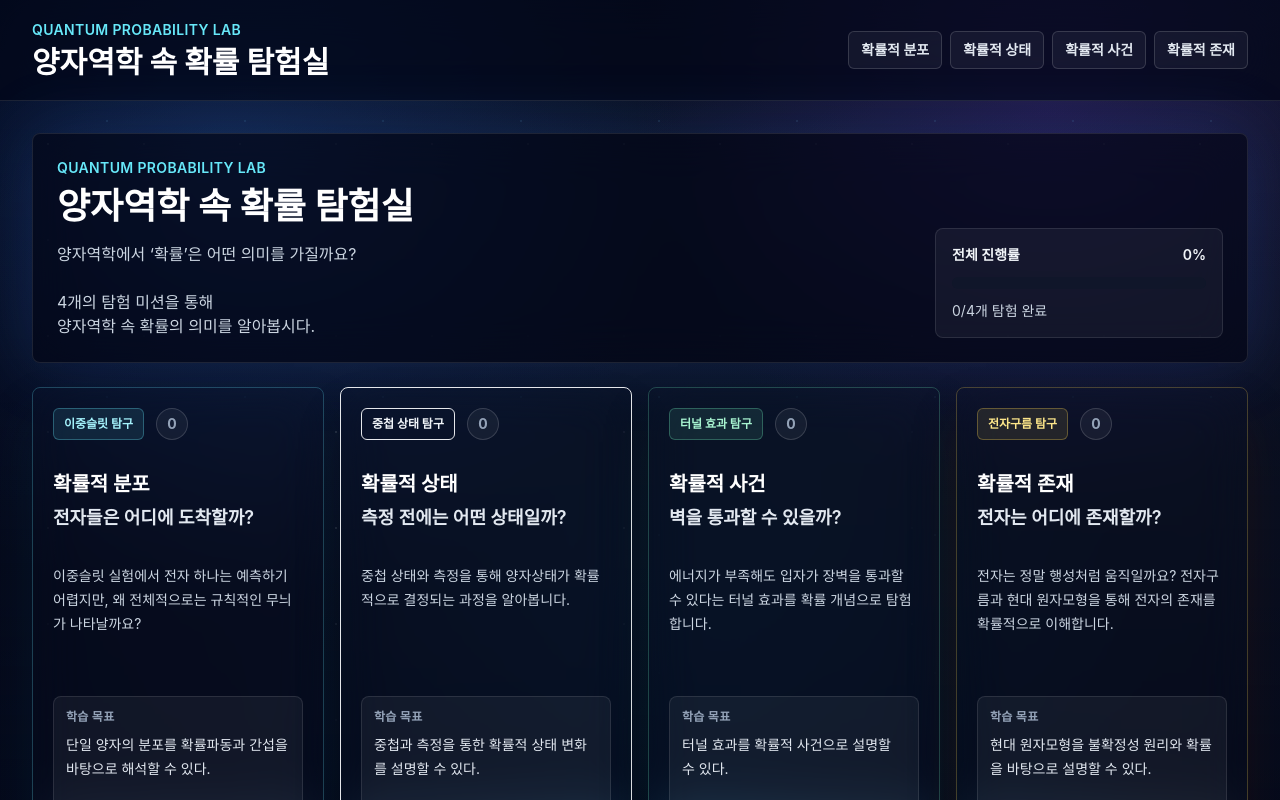
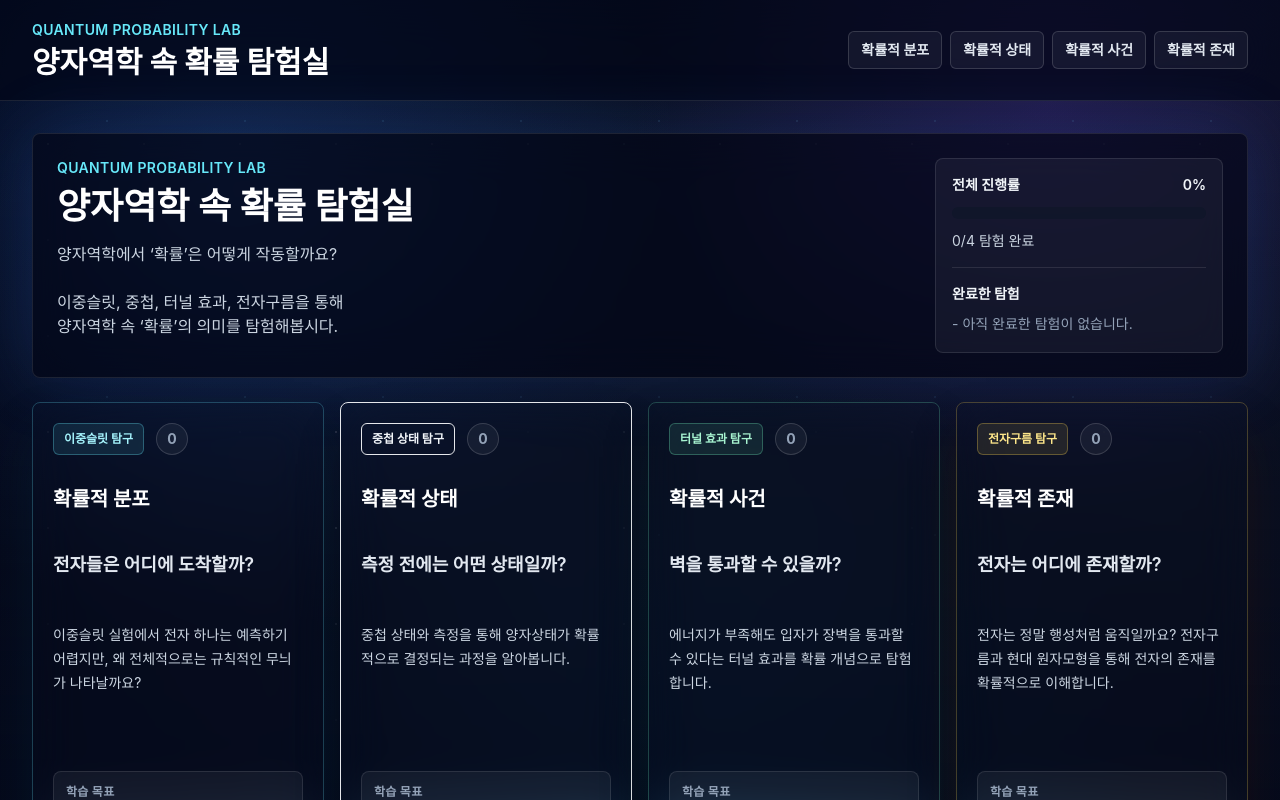
Before and after one commit to jiyoung-1221/quantum-probability-game, a React (Vite) app: page / in a window 1280 px wide. Shown: the top 800 px of the page. Built offline with nearby package versions, Linux system fonts and the light colour scheme.

Commit message:
Update main description text

```diff
--- a/scripts/smoke-test.mjs
+++ b/scripts/smoke-test.mjs
@@ -147,7 +147,7 @@ async function run() {
   await clickByText('결과 확인');
   await clickByText('완료하고 허브로 돌아가기');
 
-  await expectText('1/4개 탐험 완료');
+  await expectText('1/4 탐험 완료');
   await expectText('25%');
 
   client.close();
--- a/src/features/hub/ConceptHub.tsx
+++ b/src/features/hub/ConceptHub.tsx
@@ -44,11 +44,14 @@ export function ConceptHub({
 }: ConceptHubProps) {
   const completedCount = completedConceptIds.size;
   const progress = Math.round((completedCount / concepts.length) * 100);
+  const completedConcepts = concepts.filter((concept) =>
+    completedConceptIds.has(concept.id),
+  );
 
   return (
     <section className="space-y-6" id="concept-hub">
       <div className="rounded-lg border border-white/10 bg-slate-950/60 p-5 shadow-[0_0_70px_rgba(59,130,246,0.18)] backdrop-blur-xl sm:p-6">
-        <div className="flex flex-col gap-5 lg:flex-row lg:items-end lg:justify-between">
+        <div className="flex flex-col gap-5 lg:flex-row lg:items-start lg:justify-between">
           <div className="max-w-3xl">
             <p className="text-sm font-semibold uppercase tracking-wide text-cyan-300">
               Quantum Probability Lab
@@ -57,10 +60,10 @@ export function ConceptHub({
               양자역학 속 확률 탐험실
             </h2>
             <p className="mt-4 whitespace-pre-line text-sm leading-7 text-slate-300 sm:text-base">
-              {`양자역학에서 ‘확률’은 어떤 의미를 가질까요?
+              {`양자역학에서 ‘확률’은 어떻게 작동할까요?
 
-4개의 탐험 미션을 통해
-양자역학 속 확률의 의미를 알아봅시다.`}
+이중슬릿, 중첩, 터널 효과, 전자구름을 통해
+양자역학 속 ‘확률’의 의미를 탐험해봅시다.`}
             </p>
           </div>
           <div className="rounded-lg border border-white/10 bg-white/5 p-4 lg:w-72">
@@ -75,8 +78,27 @@ export function ConceptHub({
               />
             </div>
             <p className="mt-3 text-sm text-slate-300">
-              {completedCount}/{concepts.length}개 탐험 완료
+              {completedCount}/{concepts.length} 탐험 완료
             </p>
+            <div className="mt-4 border-t border-white/10 pt-4">
+              <p className="text-sm font-bold text-slate-100">완료한 탐험</p>
+              {completedConcepts.length > 0 ? (
+                <ul className="mt-2 space-y-1.5">
+                  {completedConcepts.map((concept) => (
+                    <li
+                      className="text-sm font-semibold leading-6 text-emerald-200"
+                      key={concept.id}
+                    >
+                      ✓ {concept.title}
+                    </li>
+                  ))}
+                </ul>
+              ) : (
+                <p className="mt-2 text-sm leading-6 text-slate-400">
+                  - 아직 완료한 탐험이 없습니다.
+                </p>
+              )}
+            </div>
           </div>
         </div>
       </div>
@@ -89,7 +111,7 @@ export function ConceptHub({
 
           return (
             <button
-              className={`group relative flex min-h-[31rem] flex-col overflow-hidden rounded-lg border bg-slate-950/72 p-5 text-left shadow-2xl backdrop-blur-xl transition hover:-translate-y-1 hover:shadow-2xl focus:outline-none focus:ring-2 focus:ring-offset-2 focus:ring-offset-slate-950 ${tone.card} ${tone.ring}`}
+              className={`group relative flex min-h-[34rem] flex-col overflow-hidden rounded-lg border bg-slate-950/72 p-5 text-left shadow-2xl backdrop-blur-xl transition hover:-translate-y-1 hover:shadow-2xl focus:outline-none focus:ring-2 focus:ring-offset-2 focus:ring-offset-slate-950 ${tone.card} ${tone.ring}`}
               key={concept.id}
               onClick={() => onSelectConcept(concept.id)}
               type="button"
@@ -115,20 +137,20 @@ export function ConceptHub({
                 </span>
               </div>
 
-              <div className="relative mt-5 min-h-24">
-                <h3 className="text-xl font-bold leading-8 text-white">
-                  <span className="block">{concept.title}</span>
-                  <span className="mt-1 block text-lg font-semibold leading-7 text-slate-200">
-                    {concept.subtitle}
-                  </span>
+              <div className="relative mt-5">
+                <h3 className="min-h-16 text-xl font-bold leading-8 text-white">
+                  {concept.title}
                 </h3>
+                <p className="mt-1 min-h-14 text-lg font-semibold leading-7 text-slate-200">
+                  {concept.subtitle}
+                </p>
               </div>
 
-              <p className="relative min-h-28 text-sm leading-6 text-slate-300">
+              <p className="relative mt-4 min-h-32 text-sm leading-6 text-slate-300">
                 {concept.summary}
               </p>
 
-              <div className="relative mt-5 min-h-32 rounded-lg border border-white/10 bg-white/5 p-3">
+              <div className="relative mt-5 min-h-36 rounded-lg border border-white/10 bg-white/5 p-3">
                 <p className="text-xs font-bold uppercase tracking-wide text-slate-400">
                   학습 목표
                 </p>
```
